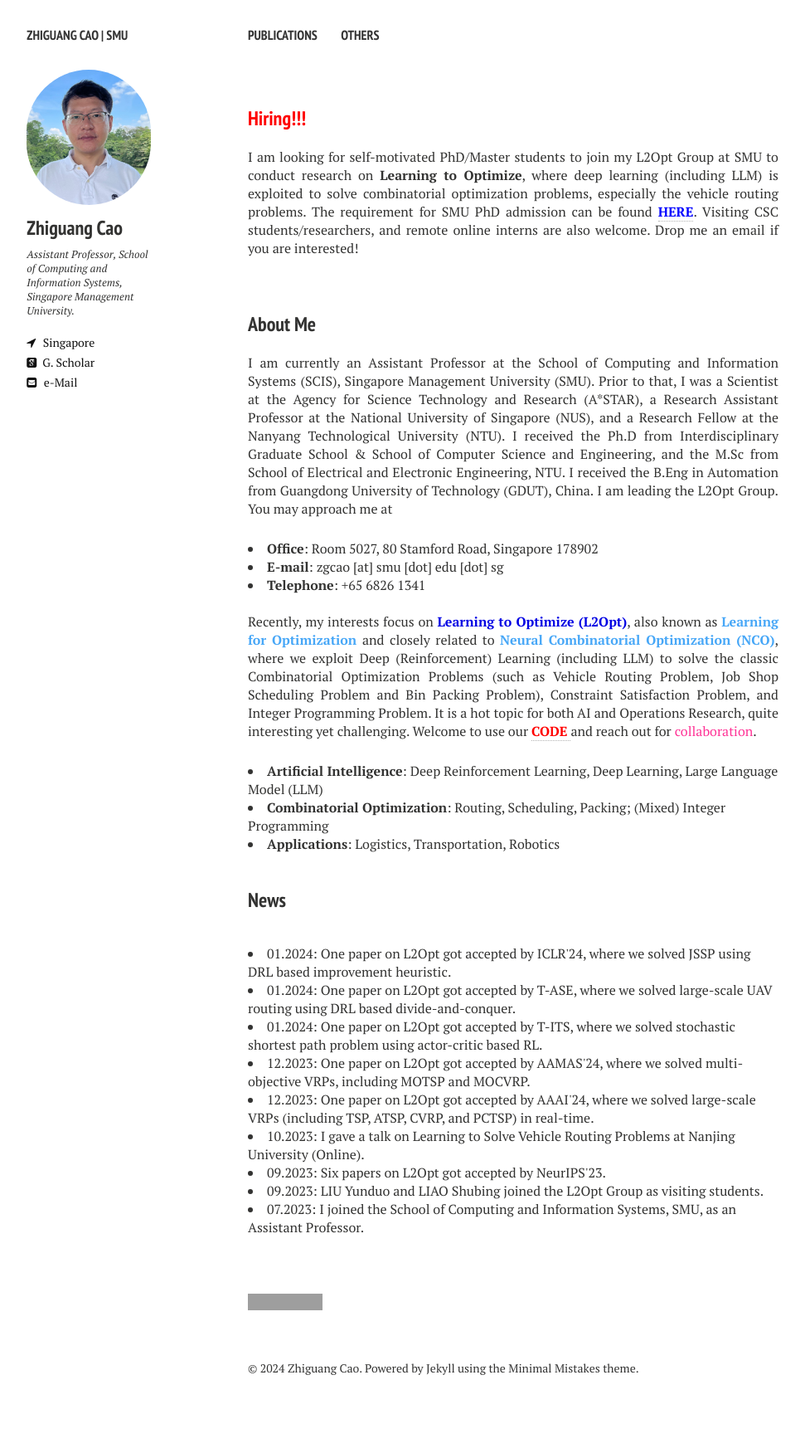
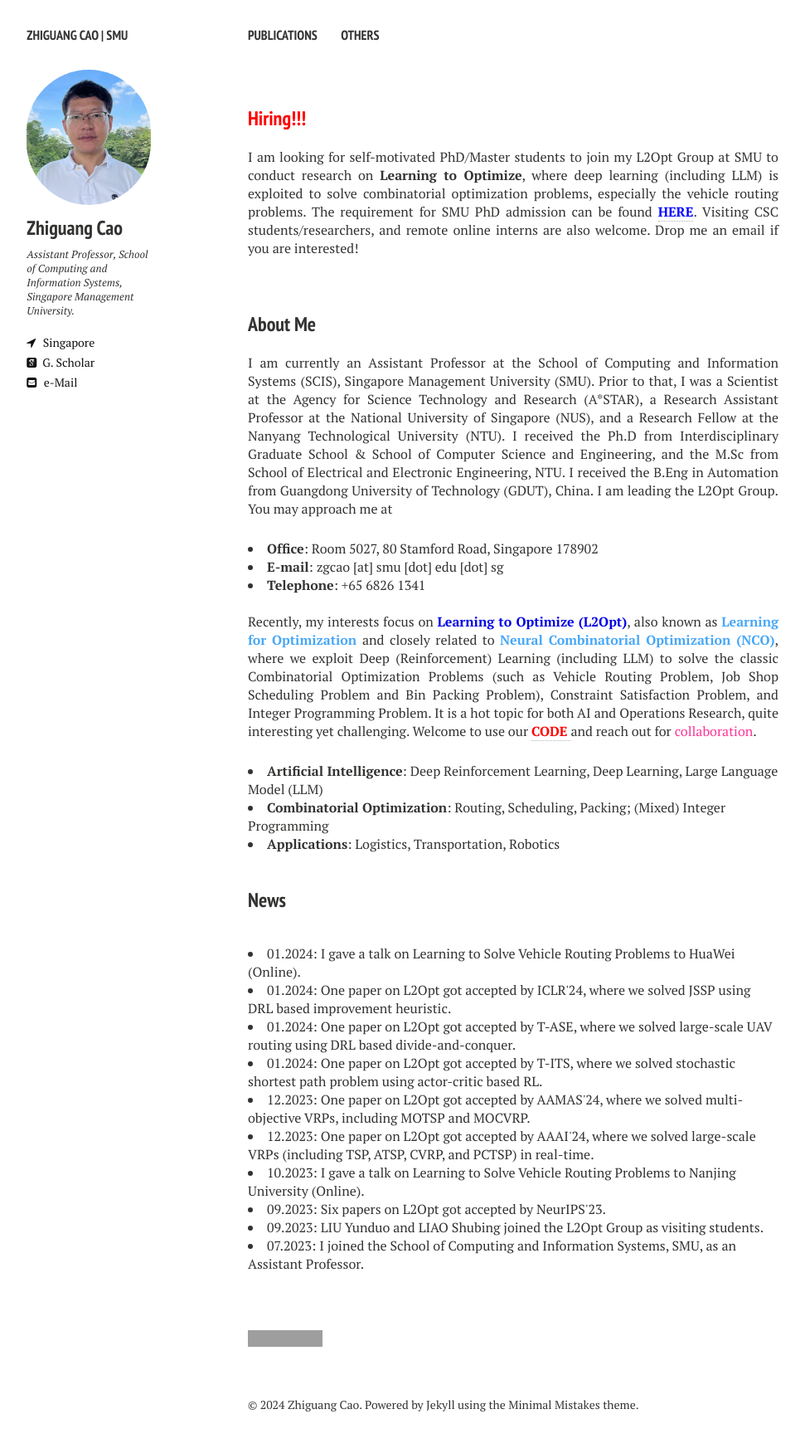
Before and after one commit to zhiguangcaosg/zhiguangcaosg.github.io, a Jekyll site: the page built from index.md, in a window 1280 px wide. Shown: the whole page at 83% size, without its empty margins (21-992 px from the left). Built offline with Jekyll 4.4.1, drawn with Linux system fonts in a browser that asks for light colours; nearby versions of some CDN libraries; before the commit the page ends 1707 px from its top, so only the background shows below that; grey boxes are pictures that could not be loaded.

Commit message:
Update index.md

```diff
--- a/index.md
+++ b/index.md
@@ -40,6 +40,10 @@ image: banner1.png
 <h3 style="margin-bottom:-8px;padding-top:20px;">News</h3> <br>
 
 <li>
+01.2024:  I gave a talk on Learning to Solve Vehicle Routing Problems to HuaWei (Online).
+</li>
+
+<li>
 01.2024:  One paper on L2Opt got accepted by ICLR'24, where we solved JSSP using DRL based improvement heuristic.
 </li>
 
@@ -60,7 +64,7 @@ image: banner1.png
 </li>
 
 <li>
-10.2023:  I gave a talk on Learning to Solve Vehicle Routing Problems at Nanjing University (Online).
+10.2023:  I gave a talk on Learning to Solve Vehicle Routing Problems to Nanjing University (Online).
 </li>
 
 <li>
```
